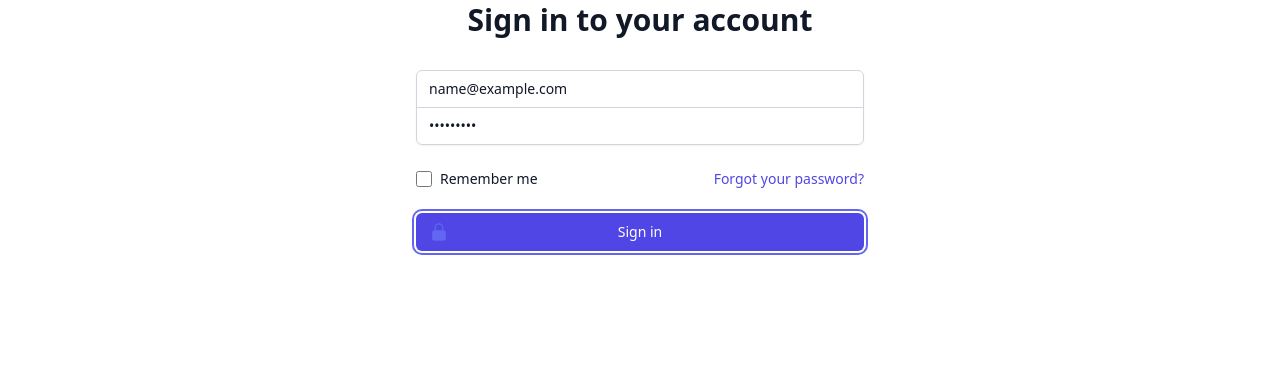
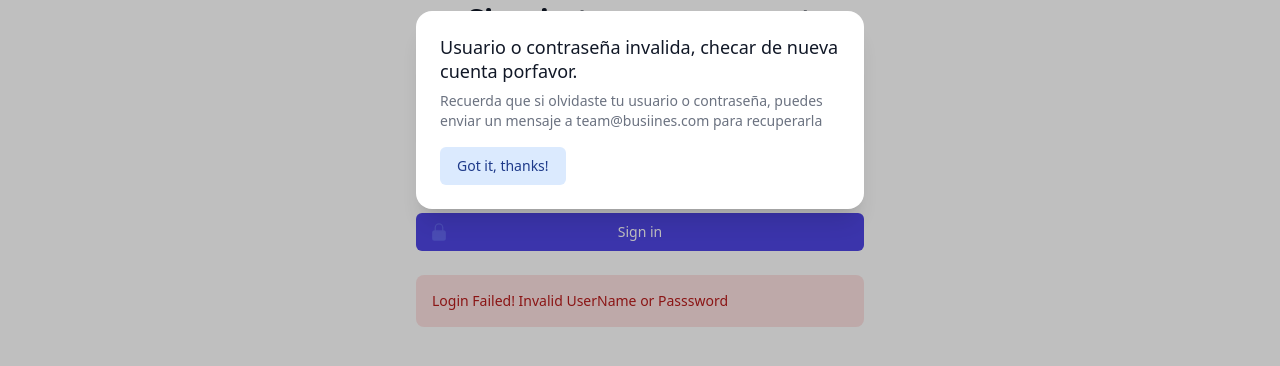
Before and after one commit to Misael-GC/next-js, a Next.js app: page /login in a window 1280 px wide. Both pictures are taken after typing "name@example.com", "Sample123" into the empty fields and a click on the button "Sign in". Shown: the part 290-656 px from the top of the page. Built offline with nearby package versions, Linux system fonts and the light colour scheme; no server answers.

Commit message:
reconectando el modal error login password

```diff
--- a/src/components/LoginPage.js
+++ b/src/components/LoginPage.js
@@ -2,6 +2,7 @@ import { useRef } from 'react';
 import { useRouter } from 'next/router';
 import { LockClosedIcon } from '@heroicons/react/24/solid';
 import { useAuth } from '@hooks/useAuth';
+import ModalLoginError from '@common/ModalLoginError';
 
 export default function LoginPage() {
   const emailRef = useRef(null);
@@ -18,6 +19,7 @@ export default function LoginPage() {
     auth.singIn(email, password).then(
       () => {
         router.push('/dashboard'); //router
+        console.log('Ok');
       },
       (message) => {
         console.log('login failed');
@@ -95,6 +97,13 @@ export default function LoginPage() {
                 Sign in
               </button>
             </div>
+            {auth.error ? (
+              <div className="p-4 mb-4 text-sm text-red-700 bg-red-100 rounded-lg dark:bg-red-200 dark:text-red-800" role="alert">
+                <span className="font-medium">Login Failed!</span>
+                {auth.error}
+                <ModalLoginError />
+              </div>
+            ) : null}
           </form>
         </div>
       </div>
```
